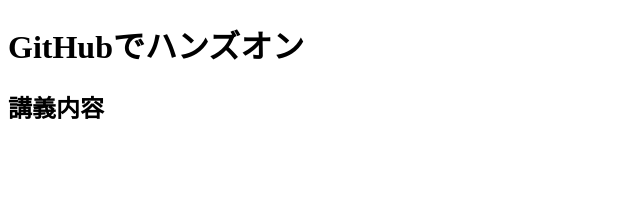
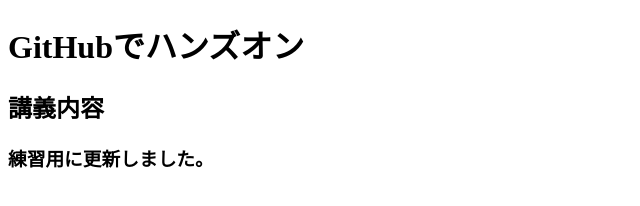
Before and after one commit to hideaki1979/github-handson, a plain HTML site: page index.html in a window 1280 px wide. Shown: the whole page, without its empty margins (0-640 px from the left). Drawn offline with Linux system fonts and the light colour scheme.

Commit message:
練習用にh3タグを追加

```diff
--- a/index.html
+++ b/index.html
@@ -8,5 +8,6 @@
 <body>
     <h1>GitHubでハンズオン</h1>
     <h2>講義内容</h2>
+    <h3>練習用に更新しました。</h3>
 </body>
 </html>
```
